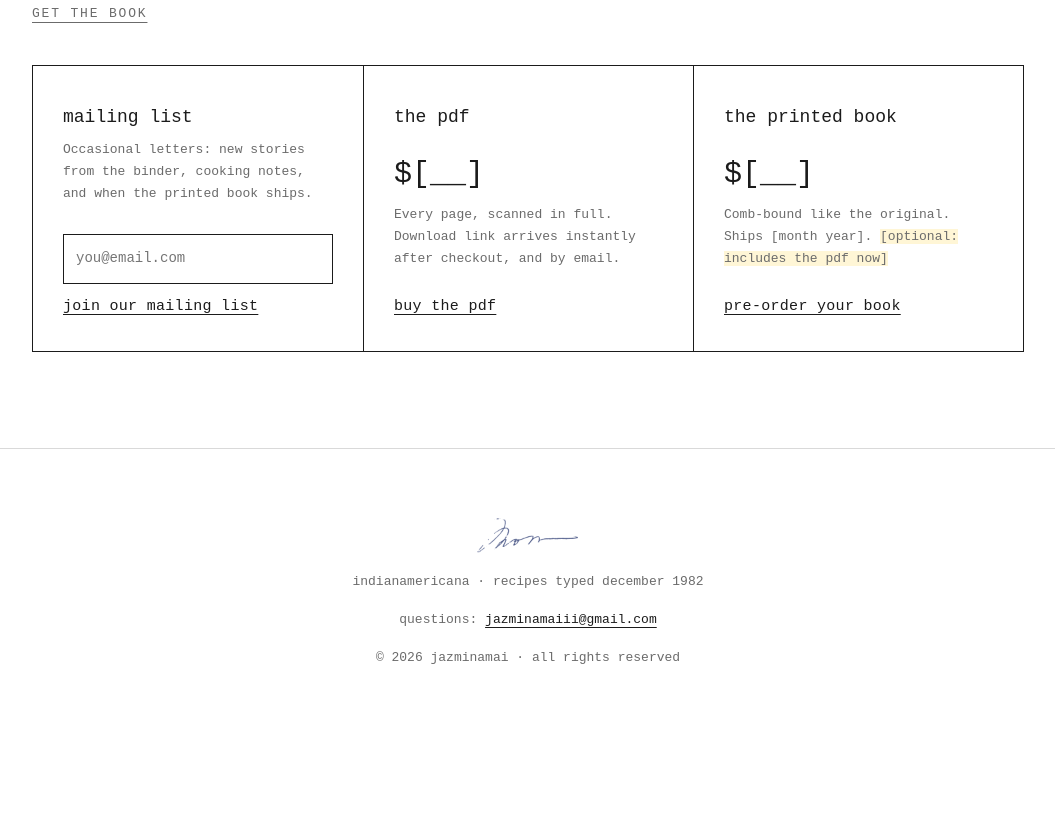
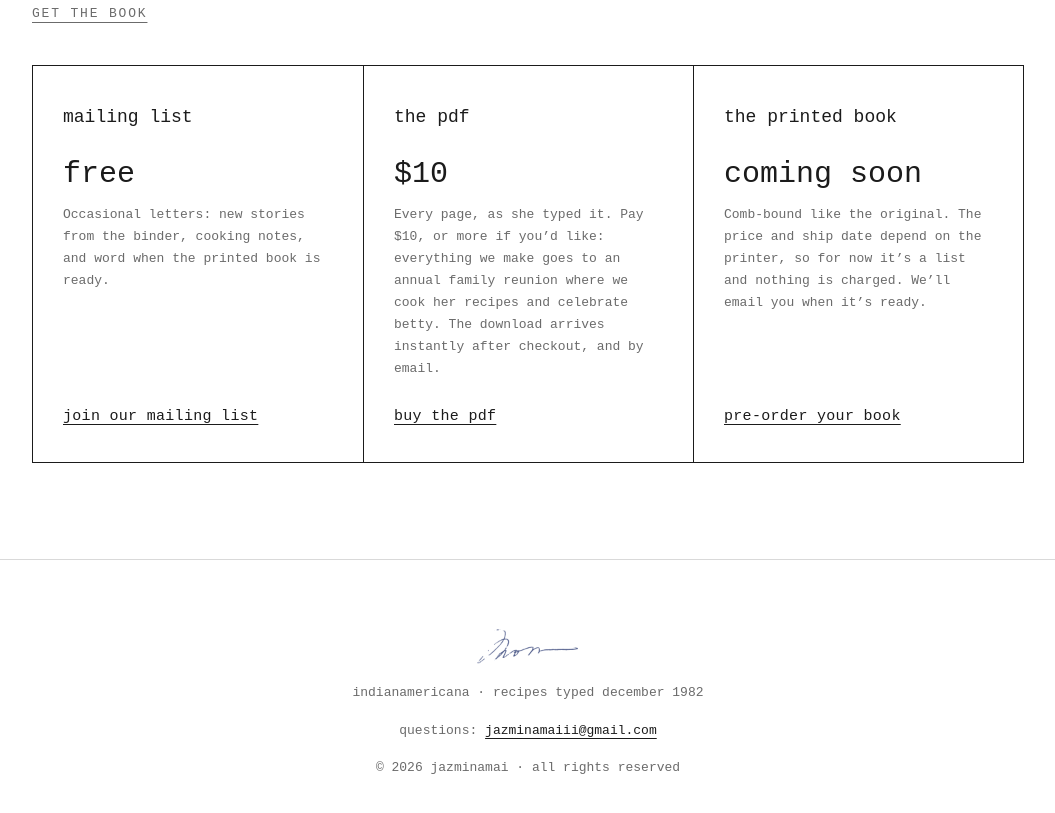
Before and after one commit to jazminamai/indianamericana, a plain HTML site: page index.html in a window 1280 px wide. Shown: the part 4952-5765 px from the top of the page, without its empty margins (112-1167 px from the left). Before the commit the page ends 5717 px from the top, so only its background shows below. Drawn offline with Linux system fonts and the light colour scheme.

Commit message:
Fill in pdf price, Jotform lists for mailing list and printed book
- pdf: $10, pay more if you'd like, proceeds fund the family reunion
- printed book: interest list only, nothing charged
- mailing list and printed book link to Jotform forms
- README: what's left, Lemon Squeezy pay-what-you-want setup

Co-Authored-By: Claude Opus 5.5 <noreply@anthropic.com>
Claude-Session: https://claude.ai/code/session_016hvDMAgF7i1iKKe3waLZK1

```diff
--- a/index.html
+++ b/index.html
@@ -137,12 +137,6 @@
   .option h3 { font-weight: 400; font-size: 18px; margin: 0 0 6px; }
   .option .price { font-size: 30px; margin: 10px 0 4px; }
   .option .fine { font-size: 13px; color: var(--soft); margin: 0 0 24px; flex: 1; }
-  .option form { display: flex; flex-direction: column; gap: 10px; }
-  .option input[type=email] {
-    font: inherit; font-size: 14px; padding: 12px 12px;
-    border: 1px solid var(--ink); border-radius: 0; background: #fff; color: var(--ink);
-  }
-  .option input[type=email]:focus { outline: 2px solid var(--blue); outline-offset: 1px; }
 
   footer { padding: 64px 0 80px; text-align: center; font-size: 13px; color: var(--soft); border-top: 1px solid var(--rule); }
   footer img { height: 40px; margin: 0 auto 18px; opacity: .85; }
@@ -463,29 +457,27 @@ deep fat.</pre>
 
         <div class="option" id="list">
           <h3>mailing list</h3>
-          <p class="fine">Occasional letters: new stories from the binder, cooking notes, and when the printed book ships.</p>
-          <!-- Swap YOUR-USERNAME for your Buttondown (or Kit / Mailchimp) form endpoint -->
-          <form action="https://buttondown.com/api/emails/embed-subscribe/YOUR-USERNAME" method="post" target="_blank">
-            <input type="email" name="email" placeholder="you@email.com" required aria-label="email address">
-            <button class="link" type="submit">join our mailing list</button>
-          </form>
+          <p class="price">free</p>
+          <p class="fine">Occasional letters: new stories from the binder, cooking notes, and word when the printed book is ready.</p>
+          <!-- Jotform: "indianamericana mailing list" -->
+          <a class="link" href="https://form.jotform.com/263185462976066" target="_blank" rel="noopener">join our mailing list</a>
         </div>
 
         <div class="option" id="pdf">
           <h3>the pdf</h3>
-          <p class="price">$[__]</p>
-          <p class="fine">Every page, scanned in full. Download link arrives instantly after checkout, and by email.</p>
-          <!-- PDF checkout: replace with your Lemon Squeezy / Payhip / Gumroad product link.
-               See README.md: the platform hosts the file and delivers it the moment payment clears. -->
+          <p class="price">$10</p>
+          <p class="fine">Every page, as she typed it. Pay $10, or more if you&rsquo;d like: everything we make goes to an annual family reunion where we cook her recipes and celebrate betty. The download arrives instantly after checkout, and by email.</p>
+          <!-- PDF checkout: Lemon Squeezy product with "pay what you want" on, minimum $10.
+               Replace the href with the product's checkout link (see README.md). -->
           <a class="link" href="https://YOUR-STORE.lemonsqueezy.com/buy/YOUR-PDF-PRODUCT">buy the pdf</a>
         </div>
 
         <div class="option" id="preorder">
           <h3>the printed book</h3>
-          <p class="price">$[__]</p>
-          <p class="fine">Comb-bound like the original. Ships [month year]. <span class="placeholder">[optional: includes the pdf now]</span></p>
-          <!-- Pre-order: replace with a Stripe Payment Link (collect shipping address) or your Shopify product URL -->
-          <a class="link" href="https://buy.stripe.com/YOUR-PREORDER-LINK">pre-order your book</a>
+          <p class="price">coming soon</p>
+          <p class="fine">Comb-bound like the original. The price and ship date depend on the printer, so for now it&rsquo;s a list and nothing is charged. We&rsquo;ll email you when it&rsquo;s ready.</p>
+          <!-- Jotform: "indianamericana printed book list" (interest list, no payment) -->
+          <a class="link" href="https://form.jotform.com/263184851629062" target="_blank" rel="noopener">pre-order your book</a>
         </div>
 
       </div>
```
Also changed, not shown: 1 other file.
